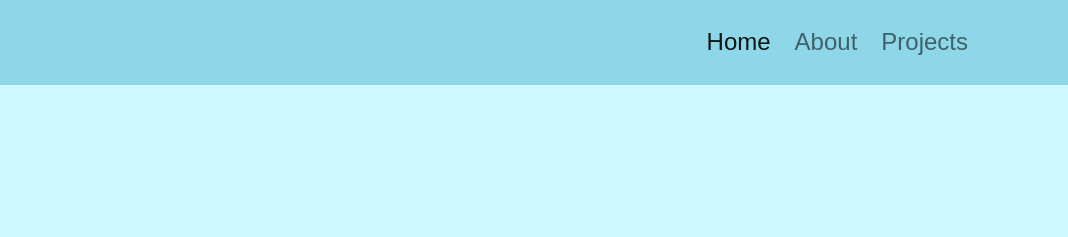
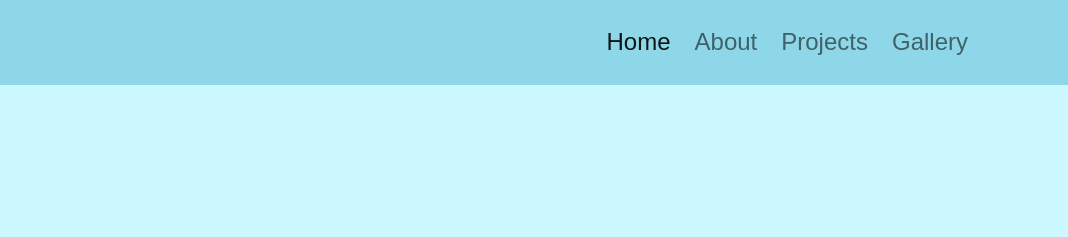
Before and after one commit to abyad-tif/landing-page-suisei, a plain HTML site: page index.html in a window 1280 px wide. Shown: the top 237 px of the page, 212-1280 px from the left. Drawn offline with nearby package versions, Linux system fonts and the light colour scheme.

Commit message:
Menambahkan menu galeri

```diff
--- a/index.html
+++ b/index.html
@@ -31,6 +31,9 @@
               </li>
               <li class="nav-item">
                 <a class="nav-link" href="#projects">Projects</a>
+              </li>
+              <li class="nav-item">
+                <a class="nav-link" href="suisei/index.html">Gallery</a>
               </li>
             </ul>
           </div>
```
